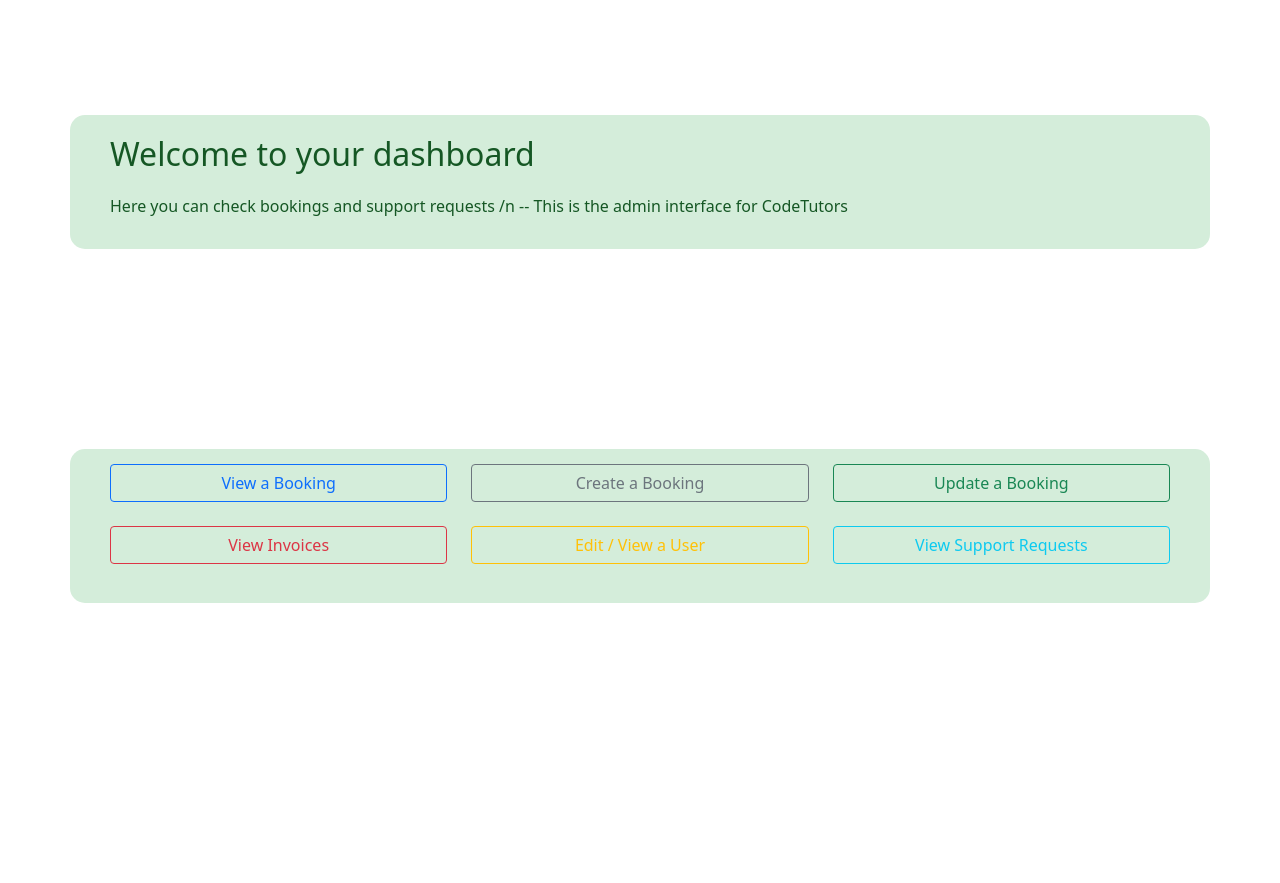
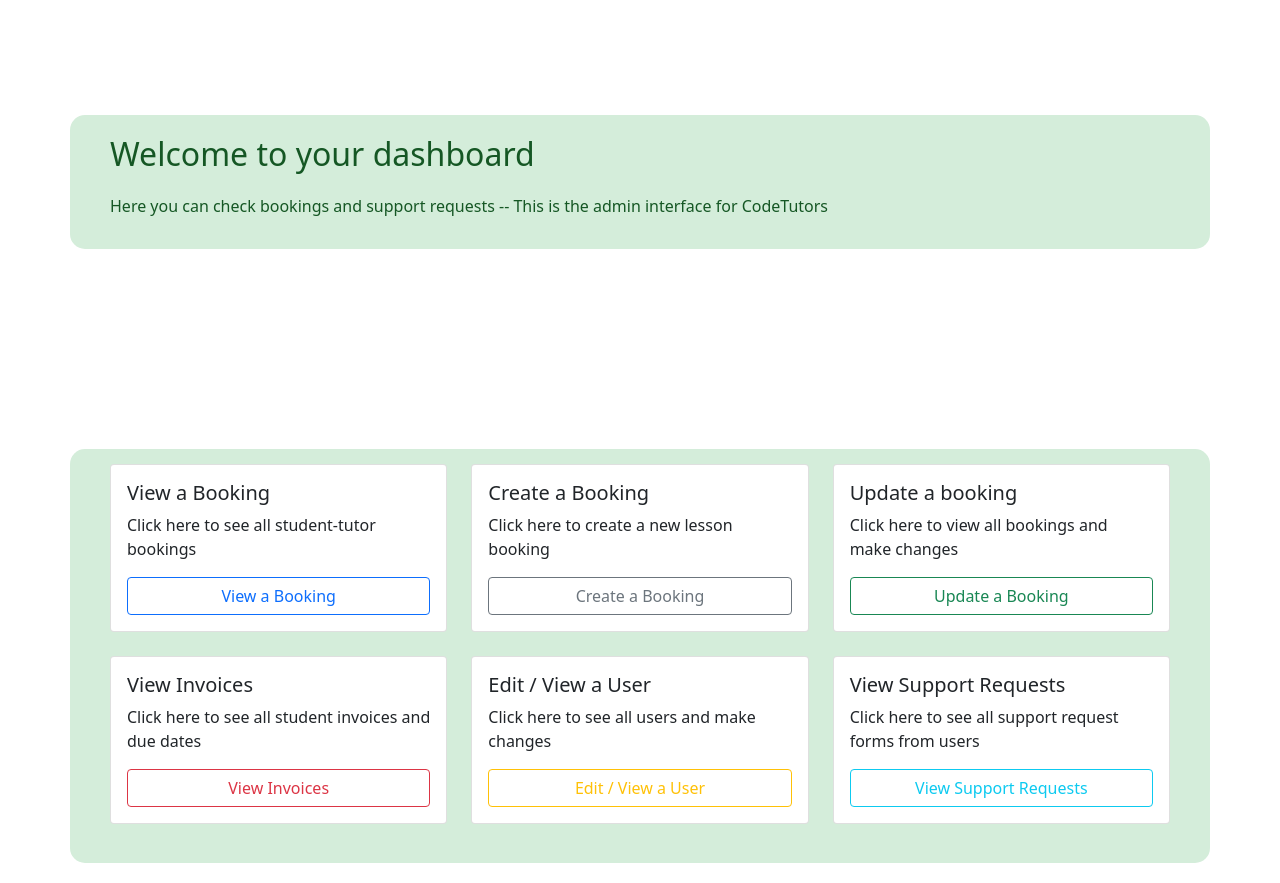
Before and after one commit to izzieyip/SEG-smallgroup, a Django app: template tutorials/templates/dashboard.html in a window 1280 px wide. Shown: the part 391-1274 px from the top of the page. Before the commit the page ends 994 px from the top, so only its background shows below. Run offline with Django 3.2, Linux system fonts and the light colour scheme; the template is opened without the code that fills it, so the values that code supplies are empty; some libraries are stand-ins or nearby versions.

Commit message:
Add Cards to the Dashboard
Signed-off-by: Aamukta Thogata <aamukta.thogata@gmail.com>

```diff
--- a/tutorials/templates/dashboard.html
+++ b/tutorials/templates/dashboard.html
@@ -7,44 +7,74 @@
       </p>
       <p class="custom-text">
         Here you can check bookings and support requests
-        /n -- This is the admin interface for CodeTutors
+        -- This is the admin interface for CodeTutors
       </p>
 </div>
 
 <div class="container">
   <div class="row mb-4">
-    <div class="col-4">
-      <div class="btn-group w-100">
-        <button type="button" class="btn btn-outline-primary w-100">View a Booking</button>
+    <div class="col-sm-4 mb-3 mb-sm-0">
+      <div class="card">
+      <div class="card-body">
+        <h5 class="card-title">View a Booking</h5>
+        <p class="card-text">Click here to see all student-tutor bookings</p>
+        <a href="#" class="btn btn-outline-primary w-100">View a Booking</a>
       </div>
     </div>
-    <div class="col-4">
-      <div class="btn-group w-100">
-        <button type="button" class="btn btn-outline-secondary w-100">Create a Booking</button>
+    </div>
+
+    <div class="col-sm-4 mb-3 mb-sm-0">
+      <div class="card">
+      <div class="card-body">
+        <h5 class="card-title">Create a Booking</h5>
+        <p class="card-text">Click here to create a new lesson booking</p>
+        <a href="#" class="btn btn-outline-secondary w-100">Create a Booking</a>
       </div>
     </div>
-    <div class="col-4">
-      <div class="btn-group w-100">
-        <button type="button" class="btn btn-outline-success w-100">Update a Booking</button>
+    </div>
+
+    <div class="col-sm-4">
+      <div class="card">
+      <div class="card-body">
+        <h5 class="card-title">Update a booking</h5>
+        <p class="card-text">Click here to view all bookings and make changes</p>
+        <a href="#" class="btn btn-outline-success w-100">Update a Booking</a>
       </div>
     </div>
   </div>
+  </div>
+
+
   <div class="row mb-4">
-    <div class="col-4">
-      <div class="btn-group w-100">
-        <button type="button" class="btn btn-outline-danger w-100">View Invoices</button>
+    <div class="col-sm-4 mb-3 mb-sm-0">
+      <div class="card">
+      <div class="card-body">
+        <h5 class="card-title">View Invoices</h5>
+        <p class="card-text">Click here to see all student invoices and due dates</p>
+        <a href="#" class="btn btn-outline-danger w-100">View Invoices</a>
       </div>
     </div>
-    <div class="col-4">
-      <div class="btn-group w-100">
-        <button type="button" class="btn btn-outline-warning w-100">Edit / View a User</button>
+    </div>
+
+    <div class="col-sm-4 mb-3 mb-sm-0">
+      <div class="card">
+      <div class="card-body">
+        <h5 class="card-title">Edit / View a User</h5>
+        <p class="card-text">Click here to see all users and make changes</p>
+        <a href="#" class="btn btn-outline-warning w-100">Edit / View a User</a>
       </div>
     </div>
-    <div class="col-4">
-      <div class="btn-group w-100">
-        <button type="button" class="btn btn-outline-info w-100">View Support Requests</button>
+    </div>
+
+    <div class="col-sm-4">
+      <div class="card">
+      <div class="card-body">
+        <h5 class="card-title">View Support Requests</h5>
+        <p class="card-text">Click here to see all support request forms from users</p>
+        <a href="#" class="btn btn-outline-info w-100">View Support Requests</a>
       </div>
     </div>
+  </div>
   </div>
 </div>
 
```
